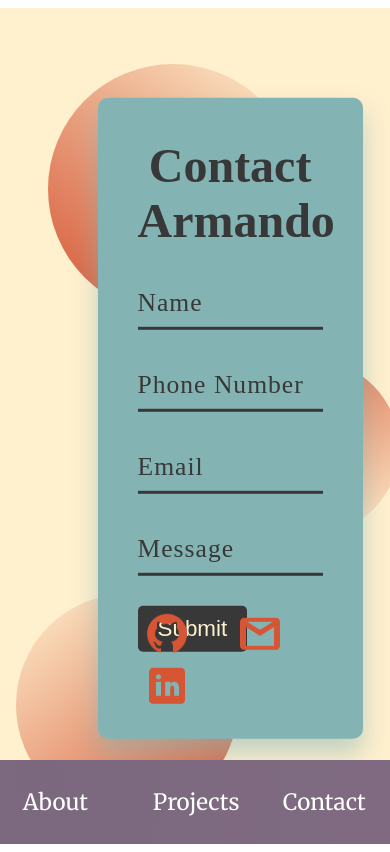
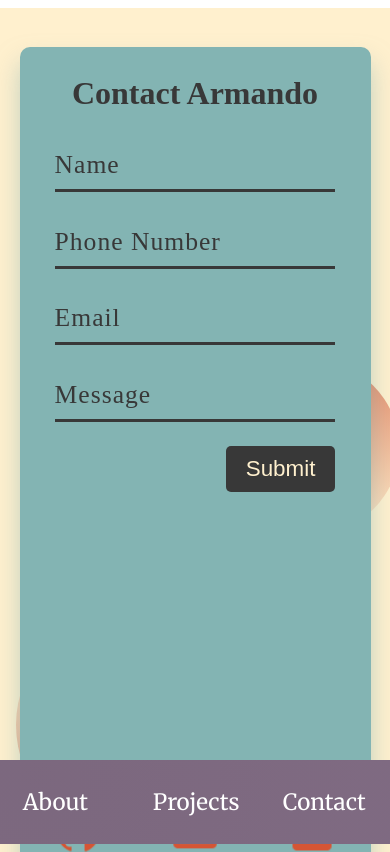
Before and after one commit to armandoroman1016/armando_roman_portfolio, a React (Create React App) app in the folder armando_roman_portfolio/: page /contact in a window 390 px wide. Built offline with nearby package versions, Linux system fonts and the light colour scheme; a web font is replaced by a local one.

Commit message:
contact almsot fully responsive on mobile

```diff
--- a/armando_roman_portfolio/src/styles/Contact.scss
+++ b/armando_roman_portfolio/src/styles/Contact.scss
@@ -2,12 +2,15 @@
     position: relative;
     background-color: #fff0ce;
     height: 97.6vh;
+    overflow: hidden;
+    @include mobile{
+        width:100%;
+        height:100%;
+    }
 .form-container{
     margin:0;
     padding:0;
-    // margin: auto 0;
     margin-left: 25%;
-    // margin-top: 5%;
     transform: translateY(14%);
     background-color: rgba(131,180,179, 1);
     width: 68%;
@@ -16,12 +19,28 @@
     box-sizing: border-box;
     box-shadow: 0 15px 25px rgba(131,180,179, .5);
     border-radius: 10px;
+    @include mobile{
+        padding: 0;
+        margin: 0;
+        transform: translateY(0%);
+        width: 90%;
+        height: 100%;
+        margin: 5% auto;
+        margin-top: 10%;
+
+    }
     h2{
         margin: 0 0 30px;
         padding: 0;
         color: #383838;
         text-align: center;
         font-size:3rem;
+        @include mobile{
+            padding: 0;
+            margin: 0;
+            font-size: 2rem;
+            padding: 8% 0;
+        }
     }
     .input-container{
         position: relative;
@@ -37,6 +56,12 @@
             border-bottom: 3px solid #383838;
             outline: none;
             background: transparent;
+            @include mobile{
+                width:80%;
+                margin: 0 auto;
+                margin-bottom: 7%;
+
+            }
         }
         label{
             position: absolute;
@@ -44,11 +69,14 @@
             left:0;
             padding: 10px 0;
             font-size:1.6rem;
-            // font-weight: 800;
             letter-spacing: 1px;
             color: #383838;
             pointer-events: none;
             transition: .5s;
+            @include mobile{
+                margin: 0 auto;
+                left: 10%
+            }
         }
         input:focus ~ label,
         input:valid ~ label{
@@ -56,6 +84,9 @@
             left: 0;
             color: #fff0ce;
             font-size:1.4rem;
+            @include mobile{
+                left: 10%
+            }
         }
     }
     button{
@@ -68,14 +99,29 @@
         font-size:1.4rem;
         cursor: pointer;
         border-radius: 5px;
+        @include mobile{
+            position: absolute;
+            right:10%;
+        }
     }
     .contact-icons{
         position: absolute;
         bottom: 4%;
         right: 4%;
+        @include mobile{
+            left: 0;
+            right: 0;
+            display: flex;
+            justify-content: space-between;
+            align-items: center;
+        }
         img{
             margin-left: 45px;
             cursor: pointer;
+            @include mobile{
+                width: 15%;
+                margin: 0 auto;
+            }
         }
     }
 }
--- a/armando_roman_portfolio/src/styles/Projects.scss
+++ b/armando_roman_portfolio/src/styles/Projects.scss
@@ -22,6 +22,7 @@
             width: 100%;
             justify-content: space-around;
             margin-left: 0;
+            padding-bottom: 20%;
         }
         h1{
         color: #383838;
@@ -30,6 +31,7 @@
         @include mobile{
             margin-left: 5%;
             text-decoration-line: none;
+            margin-bottom: 4%;
         }
         }
         .project-container{
```
